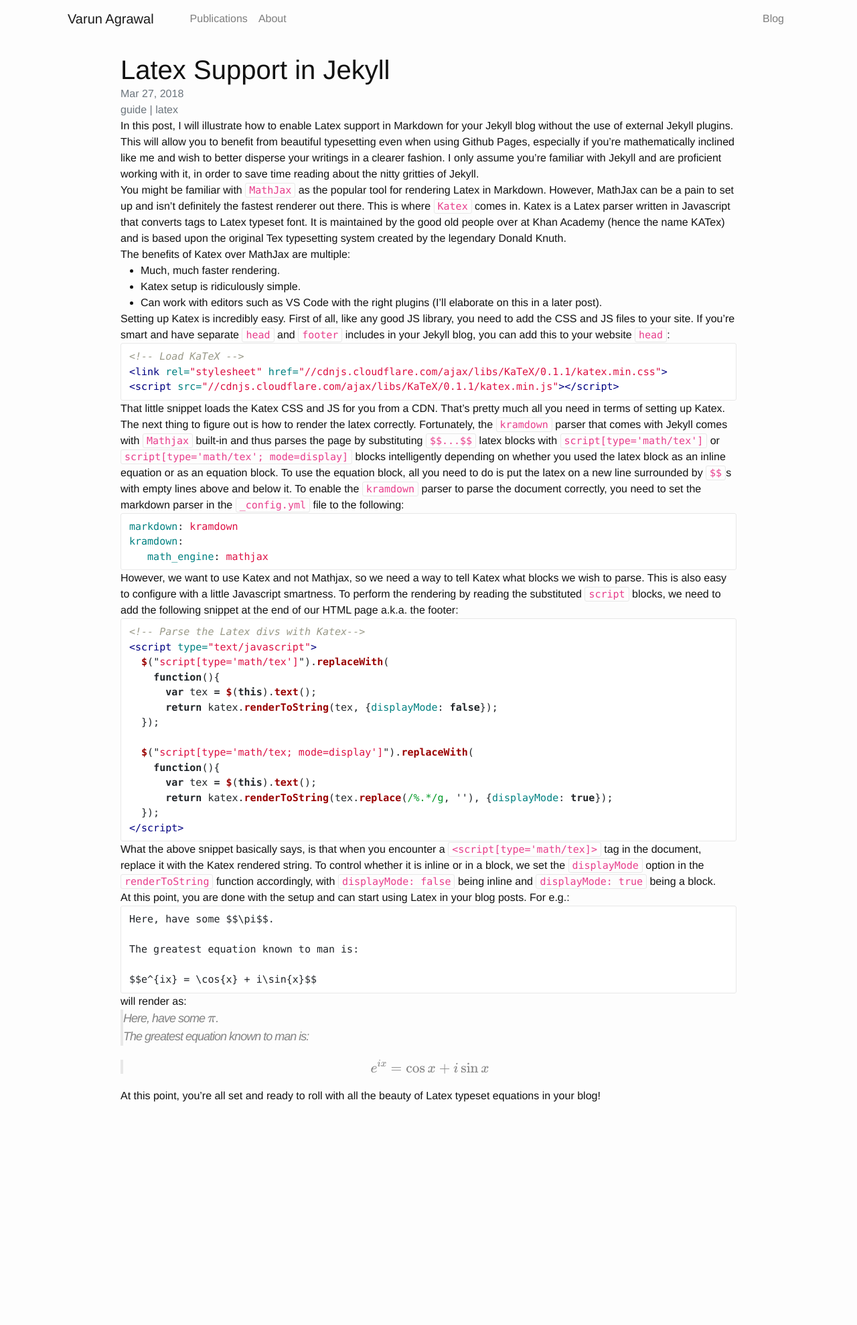
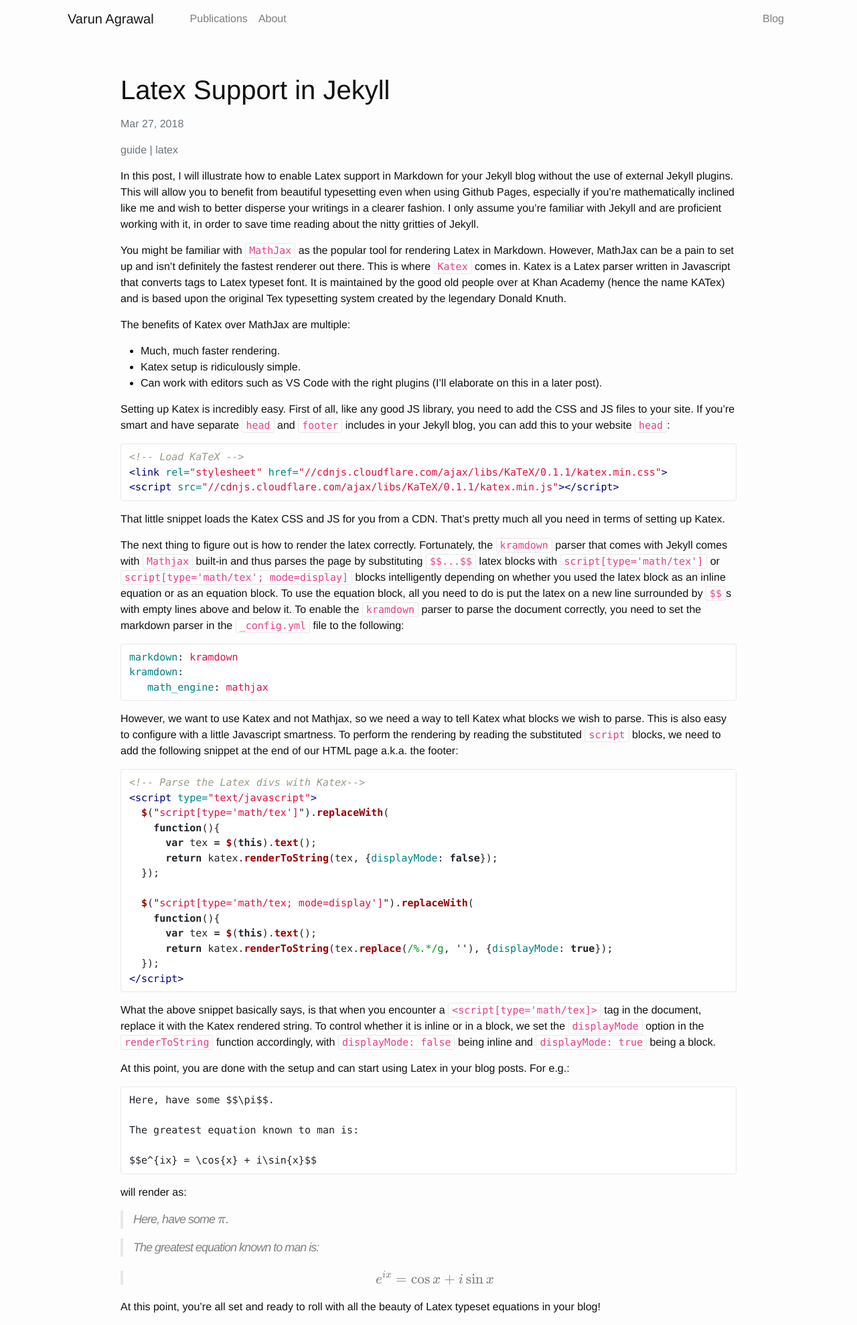
Before and after one commit to varunagrawal/varunagrawal.github.io, a Jekyll site: the page built from _posts/2018-03-27-latex-jekyll.md, in a window 1280 px wide. Shown: the whole page at 67% size. Built offline with Jekyll 4.4.1, drawn with Linux system fonts in a browser that asks for light colours; nearby versions of some CDN libraries; formulas are drawn with MathJax 3; a style sheet for code colours, icons or effects is not loaded; before the commit the page ends 1648 px from its top, so only the background shows below that.

Commit message:
replace the damn variable because it is dependency hell

```diff
--- a/_sass/_base.scss
+++ b/_sass/_base.scss
@@ -34,12 +34,12 @@ body {
 p, blockquote, pre,
 ul, ol, dl, figure,
 %vertical-rhythm {
-    margin-bottom: "math.div($spacing-unit, 2)";
+    margin-bottom: 15px;
 }
 
 h1, h2, h3, h4, h5, h6 {
-    margin-top: "math.div($spacing-unit, 1)";
-    margin-bottom: "math.div($spacing-unit, 2)";
+    margin-top: 30px;
+    margin-bottom: 15px;
 }
 
 
@@ -116,7 +116,7 @@ a {
 blockquote {
     color: $grey-color;
     border-left: 4px solid $grey-color-light;
-    padding-left: "math.div($spacing-unit, 2)";
+    padding-left: 15px;
     font-size: 18px;
     letter-spacing: -1px;
     font-style: italic;
@@ -170,8 +170,8 @@ pre {
     @include media-query($on-laptop) {
         max-width: -webkit-calc(#{$content-width} - (#{$spacing-unit}));
         max-width:         calc(#{$content-width} - (#{$spacing-unit}));
-        padding-right: "math.div($spacing-unit, 2)";
-        padding-left: "math.div($spacing-unit, 2)";
+        padding-right: 15px;
+        padding-left: 15px;
     }
 }
 
```
